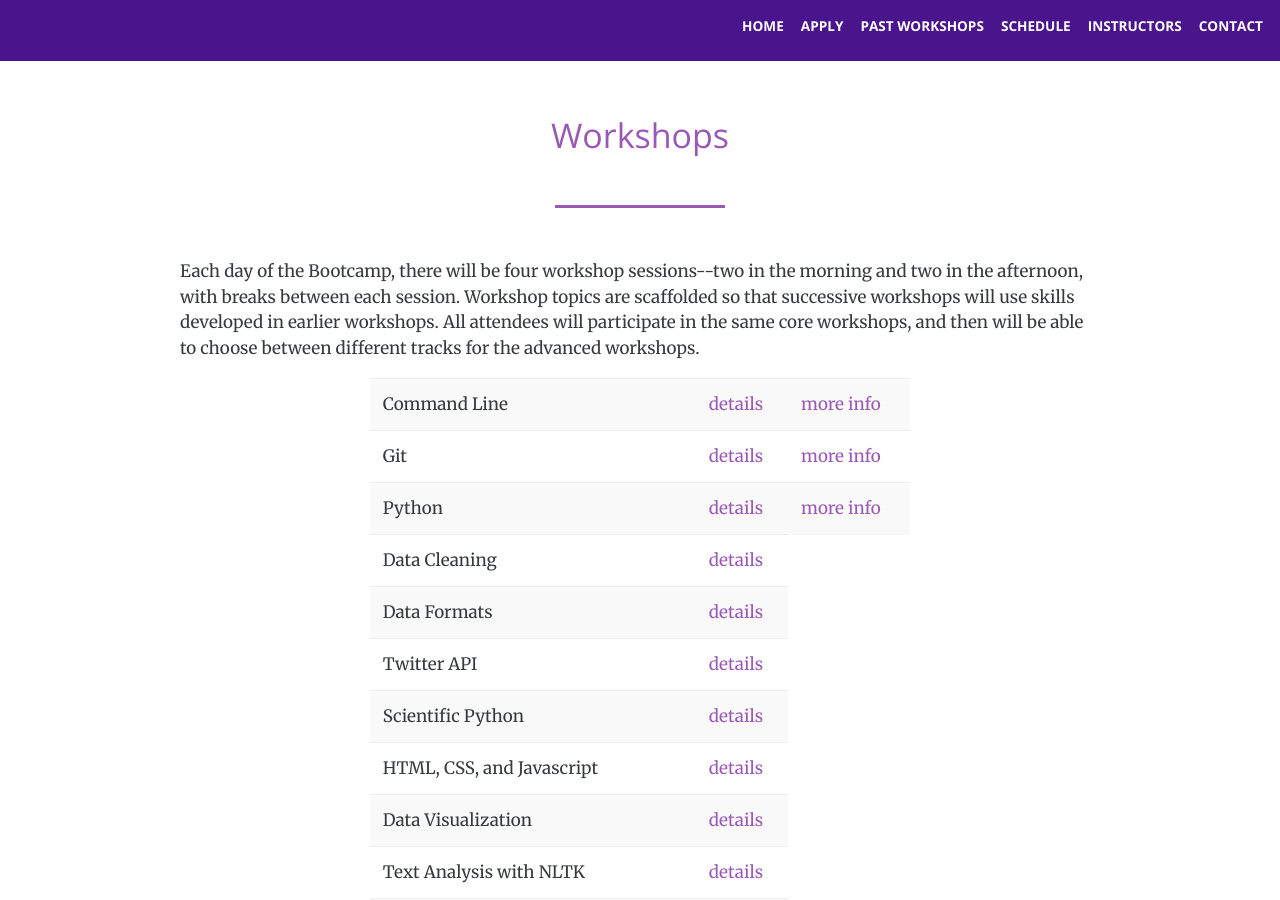
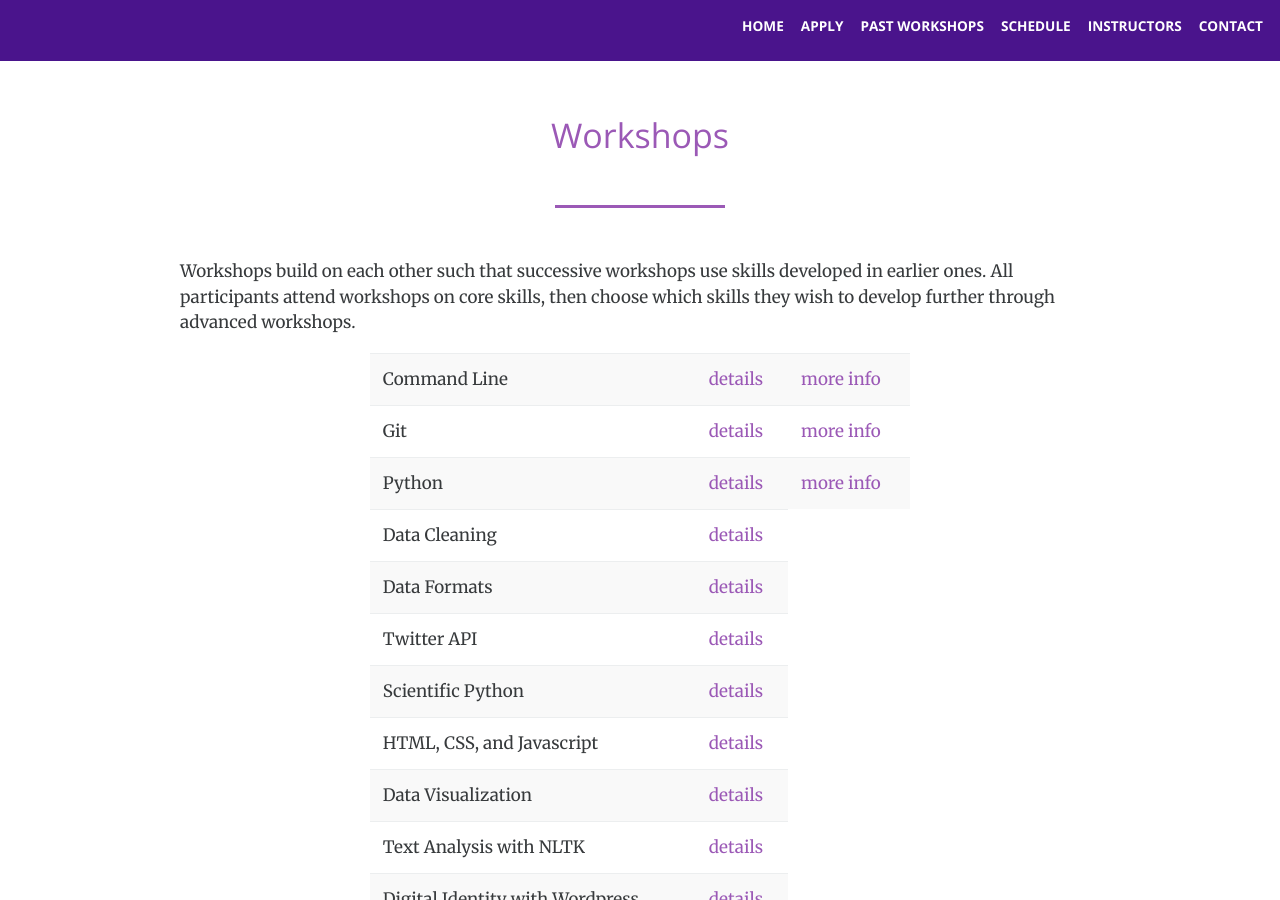
Before and after one commit to GCDigitalFellows/gcdigitalfellows.github.io, a Jekyll site: the page built from workshops.html, in a window 1280 px wide and 900 px high, scrolled down 418 px. Built offline with Jekyll 4.4.1, drawn with Linux system fonts in a browser that asks for light colours.

Commit message:
Update workshops.html
removed "Each day of the Bootcamp is divided into four workshop sessions--two in the morning and two in the afternoon, with breaks between each session" because they'll see that in the schedule and the copy was getting very long.

```diff
--- a/workshops.html
+++ b/workshops.html
@@ -9,11 +9,11 @@ permalink: /workshops/
   {% include section-header.html title="Workshops" color="primary" %}
   <div class="row">
     <div class="col-md-10 offset-md-1">
-      <p>Each day of the Bootcamp, there will be four workshop sessions--two in the
-      morning and two in the afternoon, with breaks between each session. Workshop
-      topics are scaffolded so that successive workshops will use skills developed
-      in earlier workshops. All attendees will participate in the same core workshops,
-      and then will be able to choose between different tracks for the advanced workshops.
+      <!--Each day of the Bootcamp is divided into four workshop sessions--two in the
+      morning and two in the afternoon, with breaks between each session.-->
+      Workshops build on each other such that successive workshops use skills developed
+      in earlier ones. All participants attend workshops on core skills,
+      then choose which skills they wish to develop further through advanced workshops.
       <!-- The following table lists all of the topics that will be covered
       over the course of the Bootcamp, with links to additional information, workshop
       materials, and the schedule. -->
```
